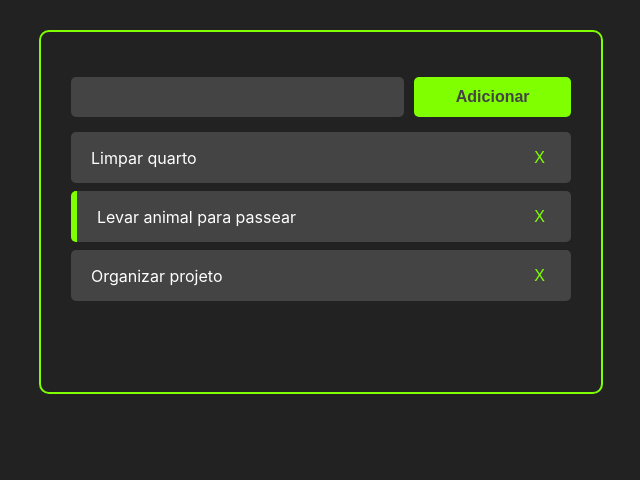
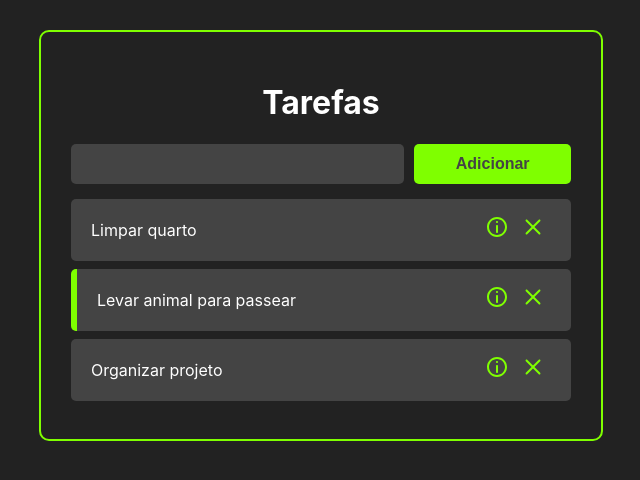
Before and after one commit to RodrigoJose-Dev/Organizador-Tarefas-REACT, a React (Create React App) app: page / in a window 1280 px wide. Shown: the top 480 px of the page, without its empty margins (319-959 px from the left). Built offline with nearby package versions, Linux system fonts and the light colour scheme.

Commit message:
Adicionando pagina principal a tarefa

```diff
--- a/package.json
+++ b/package.json
@@ -8,6 +8,8 @@
     "@testing-library/user-event": "^12.8.3",
     "react": "^17.0.2",
     "react-dom": "^17.0.2",
+    "react-icons": "^4.3.1",
+    "react-router-dom": "^5.3.0",
     "react-scripts": "4.0.3",
     "uuid": "^8.3.2",
     "web-vitals": "^1.1.2"
--- a/src/App.jsx
+++ b/src/App.jsx
@@ -1,9 +1,12 @@
 import React, { useState } from "react";
 import { v4 as uuidv4 } from "uuid";
+import { BrowserRouter, Route } from "react-router-dom";
+
+import Header from "./components/Header";
+import AddTask from "./components/AddTask";
+import Tasks from "./components/Tasks";
 
 import "./App.css";
-import AddTask from "./components/AddTask";
-import Tasks from "./components/Tasks";
 
 const App = () => {
   const [tasks, setTasks] = useState([
@@ -56,16 +59,27 @@ const App = () => {
   };
 
   return (
-    <>
+    <BrowserRouter>
       <div className="container">
-        <AddTask handleTaskAdd={handleTaskAdd} />
-        <Tasks
-          tasks={tasks}
-          handleTaskClickStatus={handleTaskClickStatus}
-          handleTaskDel={handleTaskDel}
+        <Header />
+        <Route
+          path="/"
+          exact
+          render={() => {
+            return (
+              <>
+                <AddTask handleTaskAdd={handleTaskAdd} />
+                <Tasks
+                  tasks={tasks}
+                  handleTaskClickStatus={handleTaskClickStatus}
+                  handleTaskDel={handleTaskDel}
+                />
+              </>
+            );
+          }}
         />
       </div>
-    </>
+    </BrowserRouter>
   );
 };
 
--- /dev/null
+++ b/src/components/Header.jsx
@@ -0,0 +1,7 @@
+import React from "react";
+
+const Header = () => {
+  return <h1 style={{ color: "white", textAlign: "center" }}>Tarefas</h1>;
+};
+
+export default Header;
--- a/src/components/Task.css
+++ b/src/components/Task.css
@@ -11,11 +11,13 @@
 
 .task-title {
   cursor: pointer;
+  user-select: none;
 }
 
+.task-info-btn,
 .remove-task-btn {
   background-color: #444;
   border: none;
-  font-size: 16px;
+  font-size: 24px;
   color: chartreuse;
 }
--- a/src/components/Task.jsx
+++ b/src/components/Task.jsx
@@ -1,4 +1,5 @@
 import React from "react";
+import { CgClose, CgInfo } from "react-icons/cg";
 
 import "./Task.css";
 
@@ -15,11 +16,14 @@ const Task = ({ task, handleTaskClickStatus, handleTaskDel }) => {
         {task.title}
       </div>
       <div className="buttons-container">
+        <button className="task-info-btn">
+          <CgInfo />
+        </button>
         <button
           className="remove-task-btn"
           onClick={() => handleTaskDel(task.id)}
         >
-          X
+          <CgClose />
         </button>
       </div>
     </div>
```
Also changed, not shown: 1 other file (tests, documents, lock files or other folders).
